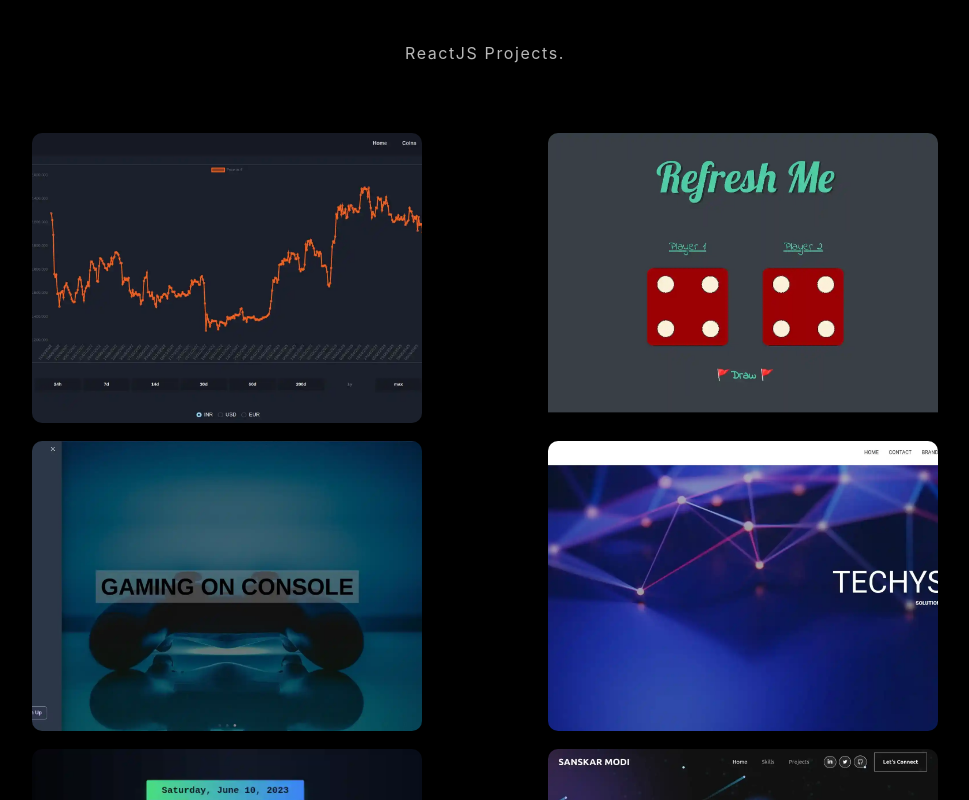
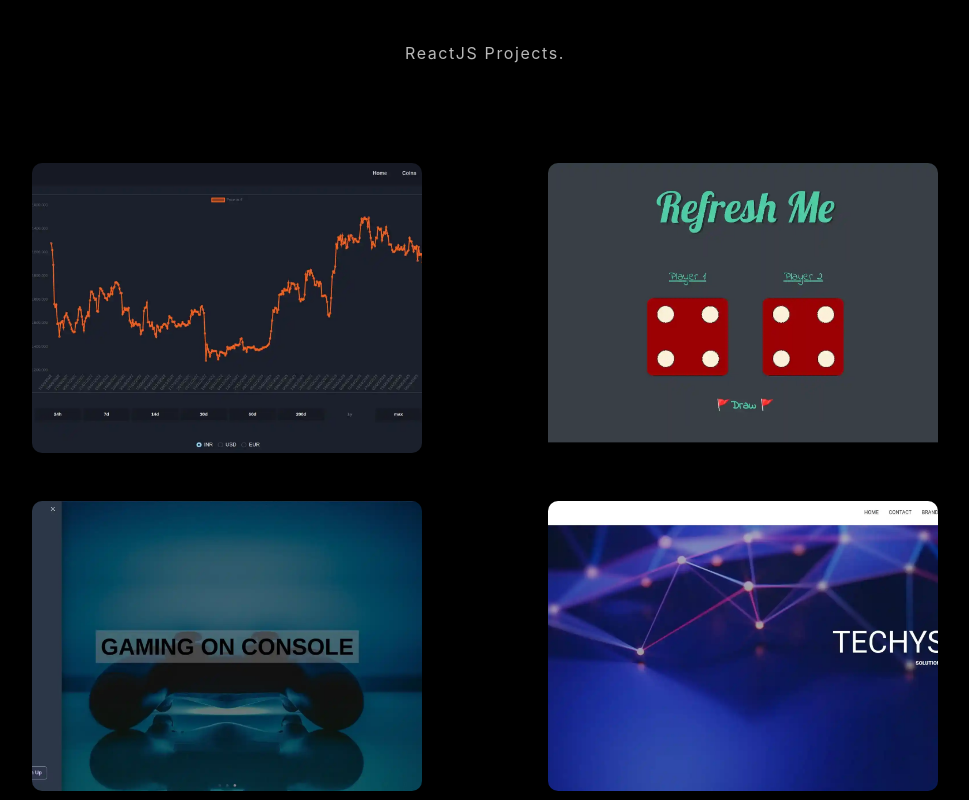
Before and after one commit to sanskarmodi8/sanskarmodi8.github.io, a React (Create React App) app: page / in a window 1280 px wide. Shown: the part 2920-3720 px from the top of the page, without its empty margins (155-1124 px from the left). Built offline with nearby package versions, Linux system fonts and the light colour scheme.

Commit message:
increades project card top margin

```diff
--- a/src/components/Home.jsx
+++ b/src/components/Home.jsx
@@ -513,7 +513,7 @@ const Project = ({ name, url, img, repourl }) => {
     <>
       <Box
         h={'fit-content'}
-        mt={'10px'}
+        mt={['20px', '30px', '30px', '40px']}
         w={'fit-content'}
         position={'relative'}
       >
```
